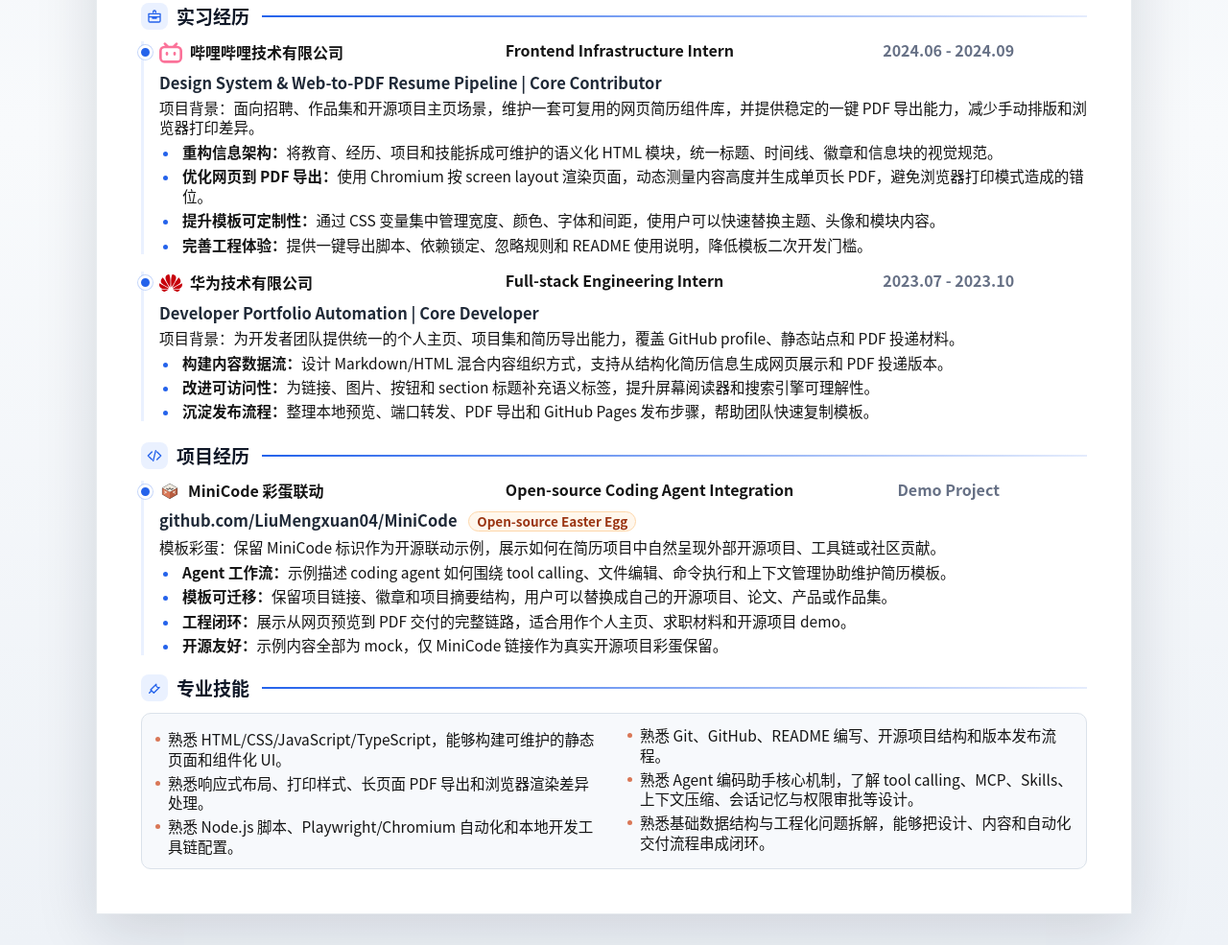
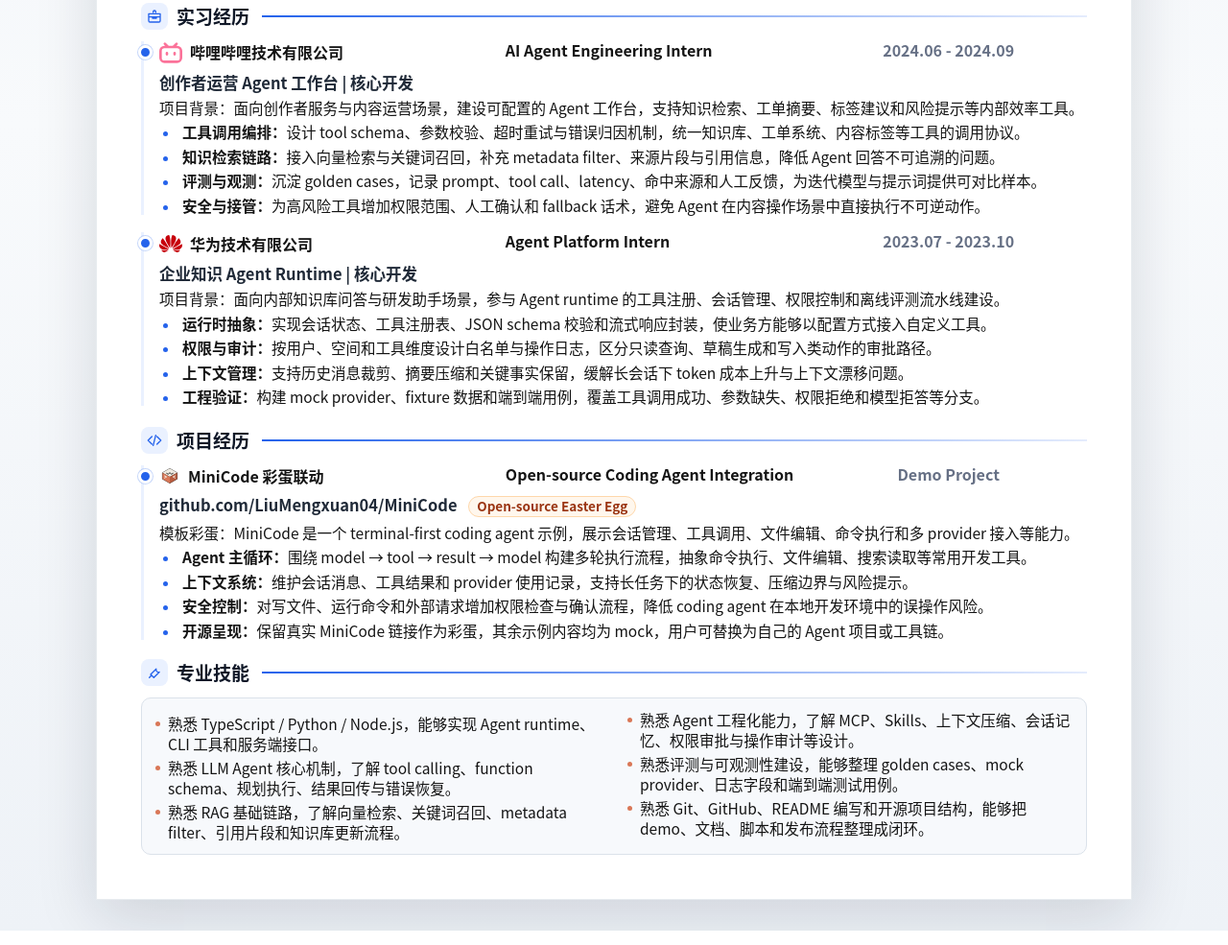
Before and after one commit to guomaojin-collab/vibe-resume, a website: page index.html in a window 1280 px wide. Shown: the part 586-1571 px from the top of the page at 96% size. Drawn offline with Linux system fonts and the light colour scheme.

Commit message:
Retarget mock resume to AI agent roles

```diff
--- a/index.html
+++ b/index.html
@@ -60,10 +60,10 @@
           <img class="profile-photo" src="./assets/avatar.png" alt="AI generated mock ID photo" />
         </div>
         <div class="profile-main">
-          <p class="eyebrow">Frontend Engineering / Web Platform / AI Tools</p>
+          <p class="eyebrow">AI Agent Engineering / Tool Calling / Developer Tools</p>
           <div class="name-row">
             <h1>Alex Chen</h1>
-            <p class="identity-line">Frontend Engineer · Template Demo</p>
+            <p class="identity-line">AI Agent Engineer · Template Demo</p>
           </div>
           <div class="contact-line">
             <a href="tel:13800000000"><svg class="icon"><use href="#icon-phone"></use></svg>13800000000</a>
@@ -97,33 +97,34 @@
         <article class="experience">
           <div class="entry-head">
             <strong class="company-title"><img class="company-logo" src="./assets/logos/bilibili-color.svg" alt="" />哔哩哔哩技术有限公司</strong>
-            <strong>Frontend Infrastructure Intern</strong>
+            <strong>AI Agent Engineering Intern</strong>
             <span>2024.06 - 2024.09</span>
           </div>
-          <h3>Design System & Web-to-PDF Resume Pipeline | Core Contributor</h3>
+          <h3>创作者运营 Agent 工作台 | 核心开发</h3>
           <p class="summary">
-            项目背景：面向招聘、作品集和开源项目主页场景，维护一套可复用的网页简历组件库，并提供稳定的一键 PDF 导出能力，减少手动排版和浏览器打印差异。
+            项目背景：面向创作者服务与内容运营场景，建设可配置的 Agent 工作台，支持知识检索、工单摘要、标签建议和风险提示等内部效率工具。
           </p>
           <ul>
-            <li><strong>重构信息架构：</strong>将教育、经历、项目和技能拆成可维护的语义化 HTML 模块，统一标题、时间线、徽章和信息块的视觉规范。</li>
-            <li><strong>优化网页到 PDF 导出：</strong>使用 Chromium 按 screen layout 渲染页面，动态测量内容高度并生成单页长 PDF，避免浏览器打印模式造成的错位。</li>
-            <li><strong>提升模板可定制性：</strong>通过 CSS 变量集中管理宽度、颜色、字体和间距，使用户可以快速替换主题、头像和模块内容。</li>
-            <li><strong>完善工程体验：</strong>提供一键导出脚本、依赖锁定、忽略规则和 README 使用说明，降低模板二次开发门槛。</li>
+            <li><strong>工具调用编排：</strong>设计 tool schema、参数校验、超时重试与错误归因机制，统一知识库、工单系统、内容标签等工具的调用协议。</li>
+            <li><strong>知识检索链路：</strong>接入向量检索与关键词召回，补充 metadata filter、来源片段与引用信息，降低 Agent 回答不可追溯的问题。</li>
+            <li><strong>评测与观测：</strong>沉淀 golden cases，记录 prompt、tool call、latency、命中来源和人工反馈，为迭代模型与提示词提供可对比样本。</li>
+            <li><strong>安全与接管：</strong>为高风险工具增加权限范围、人工确认和 fallback 话术，避免 Agent 在内容操作场景中直接执行不可逆动作。</li>
           </ul>
         </article>
 
         <article class="experience">
           <div class="entry-head">
             <strong class="company-title"><img class="company-logo" src="./assets/logos/huawei-color.svg" alt="" />华为技术有限公司</strong>
-            <strong>Full-stack Engineering Intern</strong>
+            <strong>Agent Platform Intern</strong>
             <span>2023.07 - 2023.10</span>
           </div>
-          <h3>Developer Portfolio Automation | Core Developer</h3>
-          <p class="summary">项目背景：为开发者团队提供统一的个人主页、项目集和简历导出能力，覆盖 GitHub profile、静态站点和 PDF 投递材料。</p>
+          <h3>企业知识 Agent Runtime | 核心开发</h3>
+          <p class="summary">项目背景：面向内部知识库问答与研发助手场景，参与 Agent runtime 的工具注册、会话管理、权限控制和离线评测流水线建设。</p>
           <ul>
-            <li><strong>构建内容数据流：</strong>设计 Markdown/HTML 混合内容组织方式，支持从结构化简历信息生成网页展示和 PDF 投递版本。</li>
-            <li><strong>改进可访问性：</strong>为链接、图片、按钮和 section 标题补充语义标签，提升屏幕阅读器和搜索引擎可理解性。</li>
-            <li><strong>沉淀发布流程：</strong>整理本地预览、端口转发、PDF 导出和 GitHub Pages 发布步骤，帮助团队快速复制模板。</li>
+            <li><strong>运行时抽象：</strong>实现会话状态、工具注册表、JSON schema 校验和流式响应封装，使业务方能够以配置方式接入自定义工具。</li>
+            <li><strong>权限与审计：</strong>按用户、空间和工具维度设计白名单与操作日志，区分只读查询、草稿生成和写入类动作的审批路径。</li>
+            <li><strong>上下文管理：</strong>支持历史消息裁剪、摘要压缩和关键事实保留，缓解长会话下 token 成本上升与上下文漂移问题。</li>
+            <li><strong>工程验证：</strong>构建 mock provider、fixture 数据和端到端用例，覆盖工具调用成功、参数缺失、权限拒绝和模型拒答等分支。</li>
           </ul>
         </article>
       </section>
@@ -142,13 +143,13 @@
             <span class="project-stat">Open-source Easter Egg</span>
           </h3>
           <p class="summary">
-            模板彩蛋：保留 MiniCode 标识作为开源联动示例，展示如何在简历项目中自然呈现外部开源项目、工具链或社区贡献。
+            模板彩蛋：MiniCode 是一个 terminal-first coding agent 示例，展示会话管理、工具调用、文件编辑、命令执行和多 provider 接入等能力。
           </p>
           <ul>
-            <li><strong>Agent 工作流：</strong>示例描述 coding agent 如何围绕 tool calling、文件编辑、命令执行和上下文管理协助维护简历模板。</li>
-            <li><strong>模板可迁移：</strong>保留项目链接、徽章和项目摘要结构，用户可以替换成自己的开源项目、论文、产品或作品集。</li>
-            <li><strong>工程闭环：</strong>展示从网页预览到 PDF 交付的完整链路，适合用作个人主页、求职材料和开源项目 demo。</li>
-            <li><strong>开源友好：</strong>示例内容全部为 mock，仅 MiniCode 链接作为真实开源项目彩蛋保留。</li>
+            <li><strong>Agent 主循环：</strong>围绕 model → tool → result → model 构建多轮执行流程，抽象命令执行、文件编辑、搜索读取等常用开发工具。</li>
+            <li><strong>上下文系统：</strong>维护会话消息、工具结果和 provider 使用记录，支持长任务下的状态恢复、压缩边界与风险提示。</li>
+            <li><strong>安全控制：</strong>对写文件、运行命令和外部请求增加权限检查与确认流程，降低 coding agent 在本地开发环境中的误操作风险。</li>
+            <li><strong>开源呈现：</strong>保留真实 MiniCode 链接作为彩蛋，其余示例内容均为 mock，用户可替换为自己的 Agent 项目或工具链。</li>
           </ul>
         </article>
       </section>
@@ -156,12 +157,12 @@
       <section class="section skills-section">
         <h2><svg class="section-icon"><use href="#icon-tool"></use></svg>专业技能</h2>
         <ul class="skills-list">
-          <li>熟悉 HTML/CSS/JavaScript/TypeScript，能够构建可维护的静态页面和组件化 UI。</li>
-          <li>熟悉响应式布局、打印样式、长页面 PDF 导出和浏览器渲染差异处理。</li>
-          <li>熟悉 Node.js 脚本、Playwright/Chromium 自动化和本地开发工具链配置。</li>
-          <li>熟悉 Git、GitHub、README 编写、开源项目结构和版本发布流程。</li>
-          <li>熟悉 Agent 编码助手核心机制，了解 tool calling、MCP、Skills、上下文压缩、会话记忆与权限审批等设计。</li>
-          <li>熟悉基础数据结构与工程化问题拆解，能够把设计、内容和自动化交付流程串成闭环。</li>
+          <li>熟悉 TypeScript / Python / Node.js，能够实现 Agent runtime、CLI 工具和服务端接口。</li>
+          <li>熟悉 LLM Agent 核心机制，了解 tool calling、function schema、规划执行、结果回传与错误恢复。</li>
+          <li>熟悉 RAG 基础链路，了解向量检索、关键词召回、metadata filter、引用片段和知识库更新流程。</li>
+          <li>熟悉 Agent 工程化能力，了解 MCP、Skills、上下文压缩、会话记忆、权限审批与操作审计等设计。</li>
+          <li>熟悉评测与可观测性建设，能够整理 golden cases、mock provider、日志字段和端到端测试用例。</li>
+          <li>熟悉 Git、GitHub、README 编写和开源项目结构，能够把 demo、文档、脚本和发布流程整理成闭环。</li>
         </ul>
       </section>
     </main>
```
